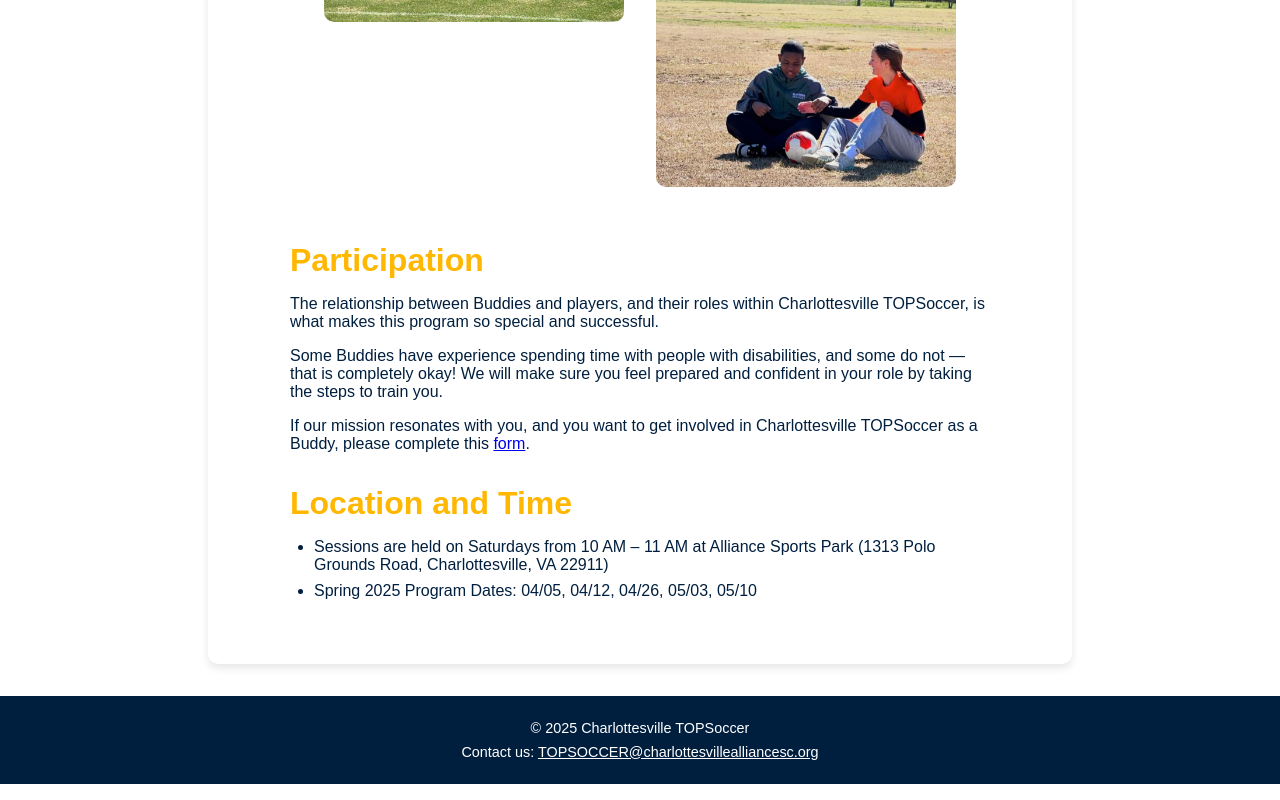
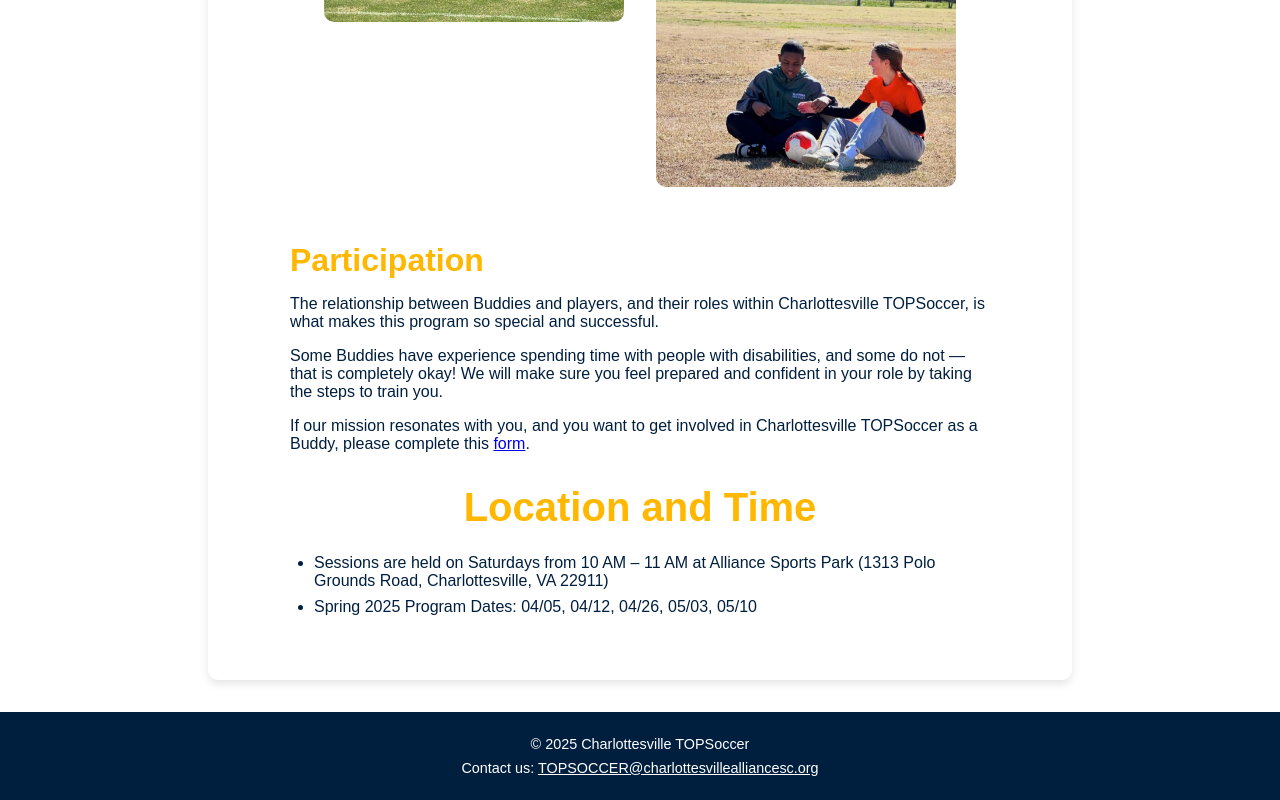
Before and after one commit to zmeah28/Charlottesville_TOPSoccer_Website, a Next.js app: page /insights in a window 1280 px wide. Shown: the part 953-1753 px from the top of the page. Built offline with nearby package versions, Linux system fonts and the light colour scheme.

Commit message:
[fix] Misc

```diff
--- a/src/pages/insights.tsx
+++ b/src/pages/insights.tsx
@@ -113,8 +113,10 @@ const AboutPage: React.FC = () => {
           </p>
         </section>
 
+        <h1 className={`${styles.mainHeading} ${styles.hidden}`} data-animation="animateSlideInLeft">
+            Location and Time
+        </h1>
         <section className={`${styles.contentSection} ${styles.hidden}`} data-animation="animateSlideInLeft">
-          <h2 className={styles.subHeading}>Location and Time</h2>
           <ul className={styles.infoList}>
             <li className={styles.infoListItem}>
               Sessions are held on Saturdays from 10 AM – 11 AM at Alliance Sports Park (1313 Polo Grounds Road, Charlottesville, VA 22911)
--- a/src/pages/members.tsx
+++ b/src/pages/members.tsx
@@ -46,8 +46,7 @@ const coaches = [
   { img: TylerCoach,      alt: 'Tyler Rynne',      name: 'Tyler Rynne' },
   { img: TateCoach,       alt: 'Tate Carr',        name: 'Tate Carr' },
   { img: JacksonCoach,    alt: 'Jackson Manderfield', name: 'Jackson Manderfield' },
-  { img: TrumanCoach,     alt: 'Truman Griffith',  name: 'Truman Griffith' },
-  { img: JosephCoach,     alt: 'Joseph Fontana',  name: 'Joseph Fontana' }
+  { img: TrumanCoach,     alt: 'Truman Griffith',  name: 'Truman Griffith' }
 ];
 
 const members: React.FC = () => {
```
